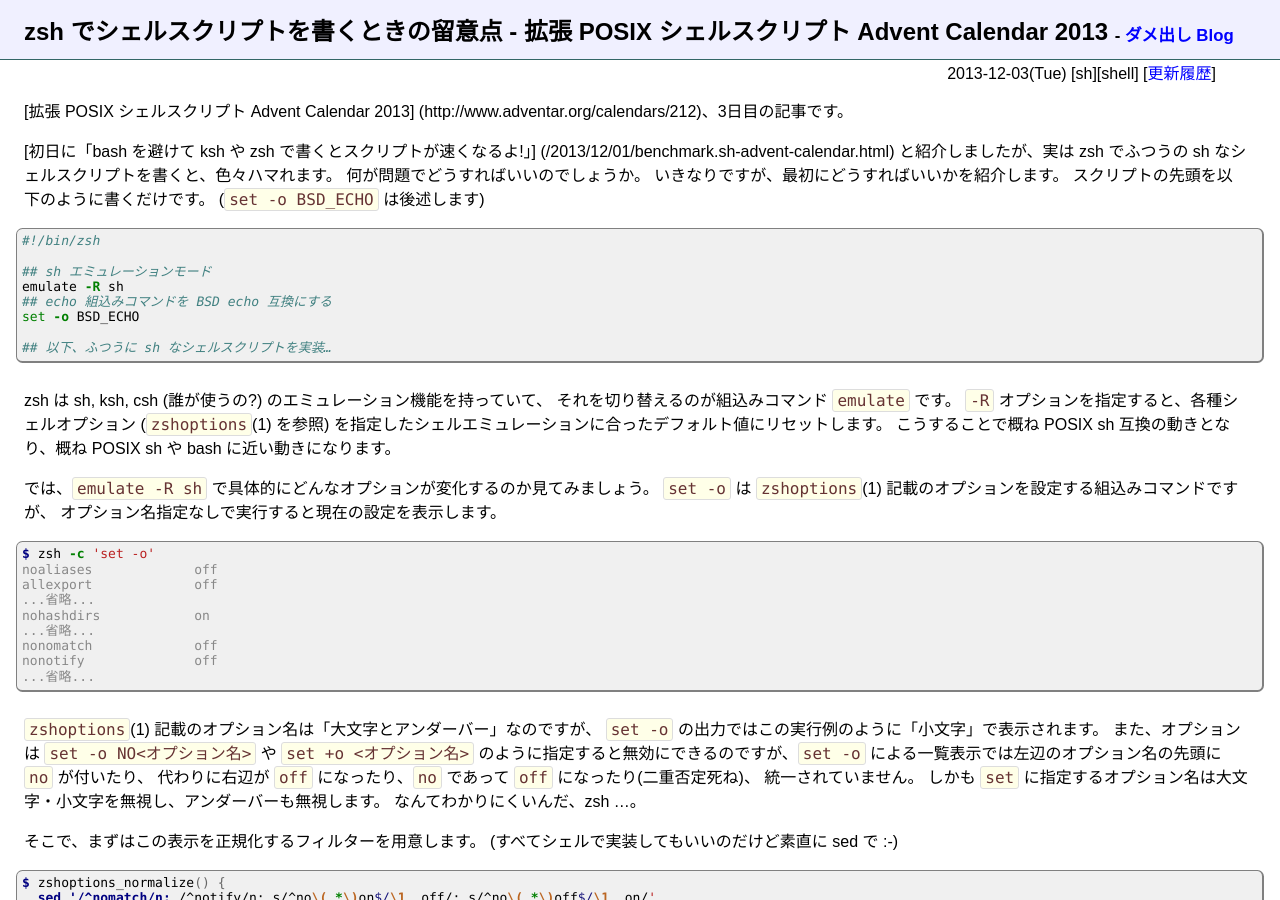
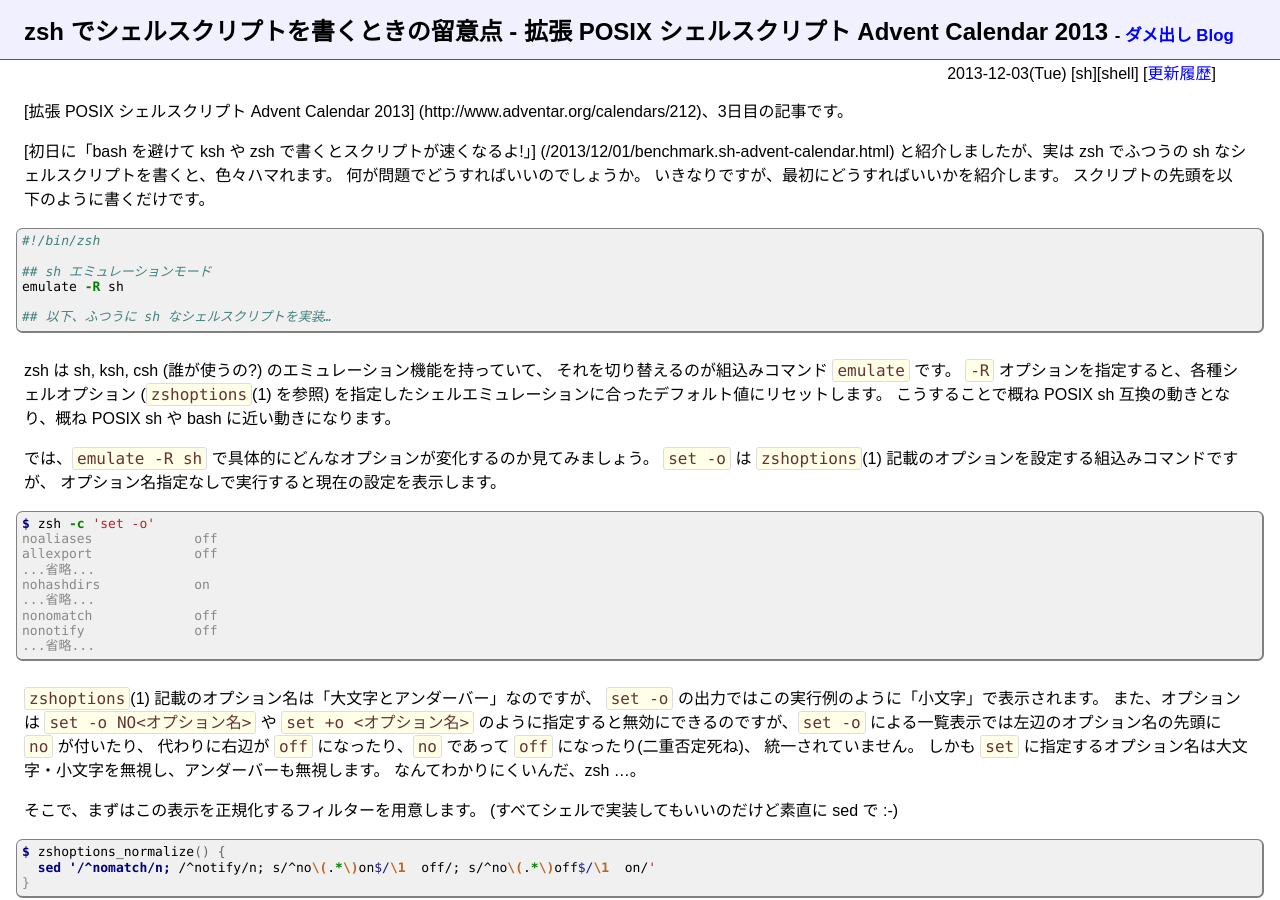
Before and after one commit to fumiyas/fumiyas.github.io, a Jekyll site: the page built from _posts/2013-12-03-zsh-scripting.sh-advent-calendar.md, in a window 1280 px wide and 900 px high. Built offline with Jekyll 4.4.1, drawn with Linux system fonts in a browser that asks for light colours; Markdown is read by kramdown in place of the engine named in the settings; comment, search, counter and statistics services are not loaded; some of the changed text lies outside the part shown.

Commit message:
Remove 'set -o BSD_ECHO' in the first example

````diff
--- a/_posts/2013-12-03-zsh-scripting.sh-advent-calendar.md
+++ b/_posts/2013-12-03-zsh-scripting.sh-advent-calendar.md
@@ -13,15 +13,12 @@ layout: default
 何が問題でどうすればいいのでしょうか。
 いきなりですが、最初にどうすればいいかを紹介します。
 スクリプトの先頭を以下のように書くだけです。
-(`set -o BSD_ECHO` は後述します)
 
 ``` sh
 #!/bin/zsh
 
 ## sh エミュレーションモード
 emulate -R sh
-## echo 組込みコマンドを BSD echo 互換にする
-set -o BSD_ECHO
 
 ## 以下、ふつうに sh なシェルスクリプトを実装…
 ```
@@ -125,7 +122,6 @@ typesetsilent       off on
 右が ksh エミュレーション時の設定になります。
 
 すべてを解説するのは面倒なので、sh なシェルスクリプトを書く上で特徴的なものだけ解説してみます。
-ついでに後回しにしていた `BSD_ECHO` オプションの解説も。
 (詳細は `zshoptions`(1) を参照。括弧内のオプション名は `zshoptions`(1) 記載の名前)
 
   * `bsdecho` (`BSD_ECHO`)
````
